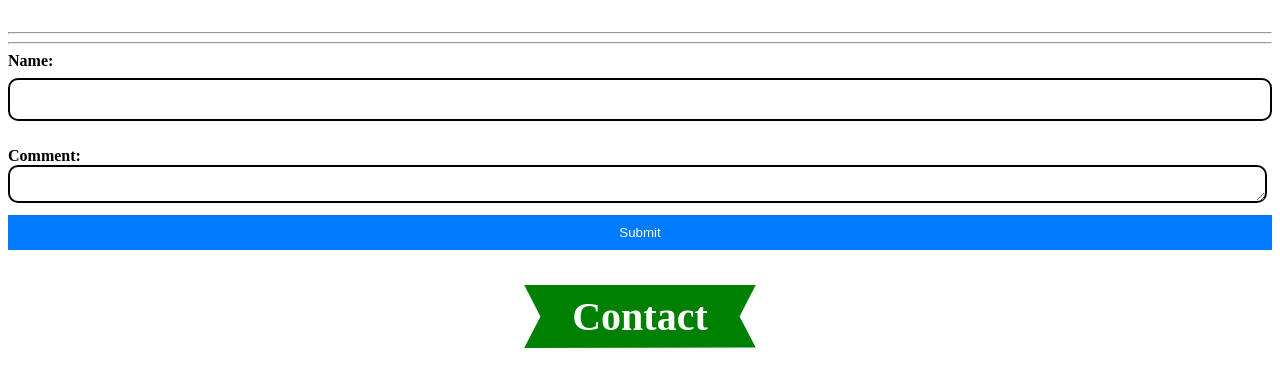
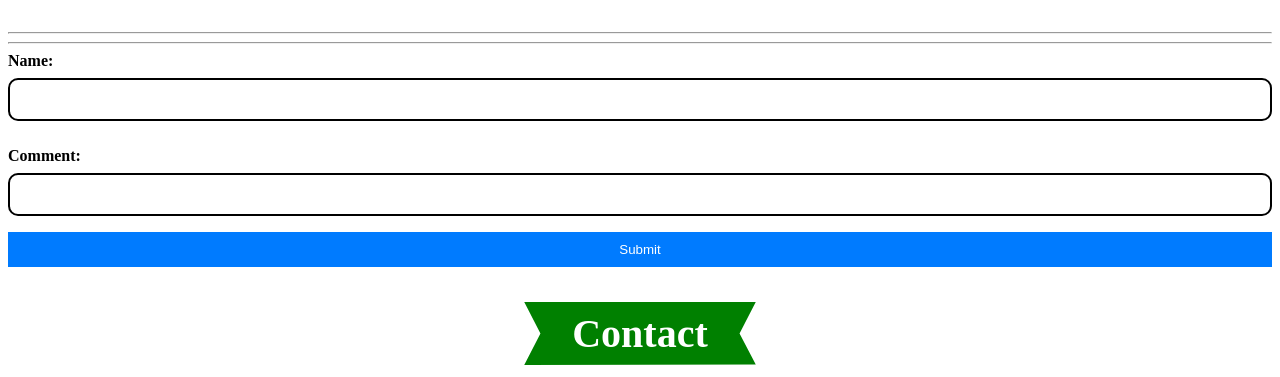
Before and after one commit to Aryan-we/Suzana, a plain HTML site: page index.html in a window 1280 px wide. Shown: the part 1812-2189 px from the top of the page. Drawn offline with Linux system fonts and the light colour scheme.

Commit message:
Update index.html

```diff
--- a/index.html
+++ b/index.html
@@ -98,7 +98,7 @@
     <input type="text" id="name" required style="border:2px solid; border-radius:10px; text-align:center;">
     <br><br>
     <label for="comment"><b>Comment:</b></label>
-    <textarea id="comment" required style="border:2px solid; border-radius:10px; width:99%; text-align:center;"></textarea>
+    <input type="text" id="comment" required style="border:2px solid; border-radius:10px; width:100%; text-align:center;"></input>
 
     <button type="submit">Submit</button>
   </form>
```
